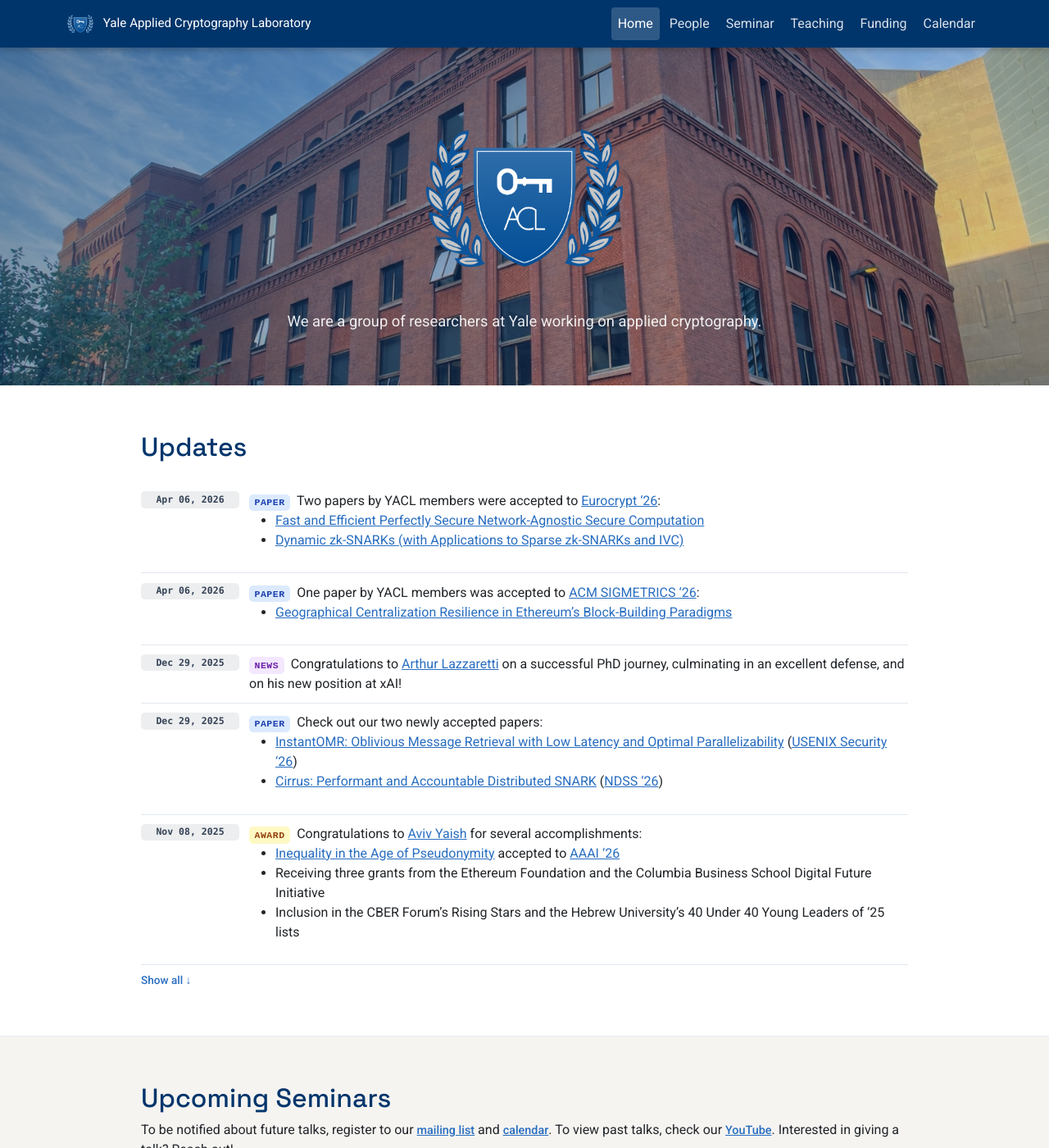
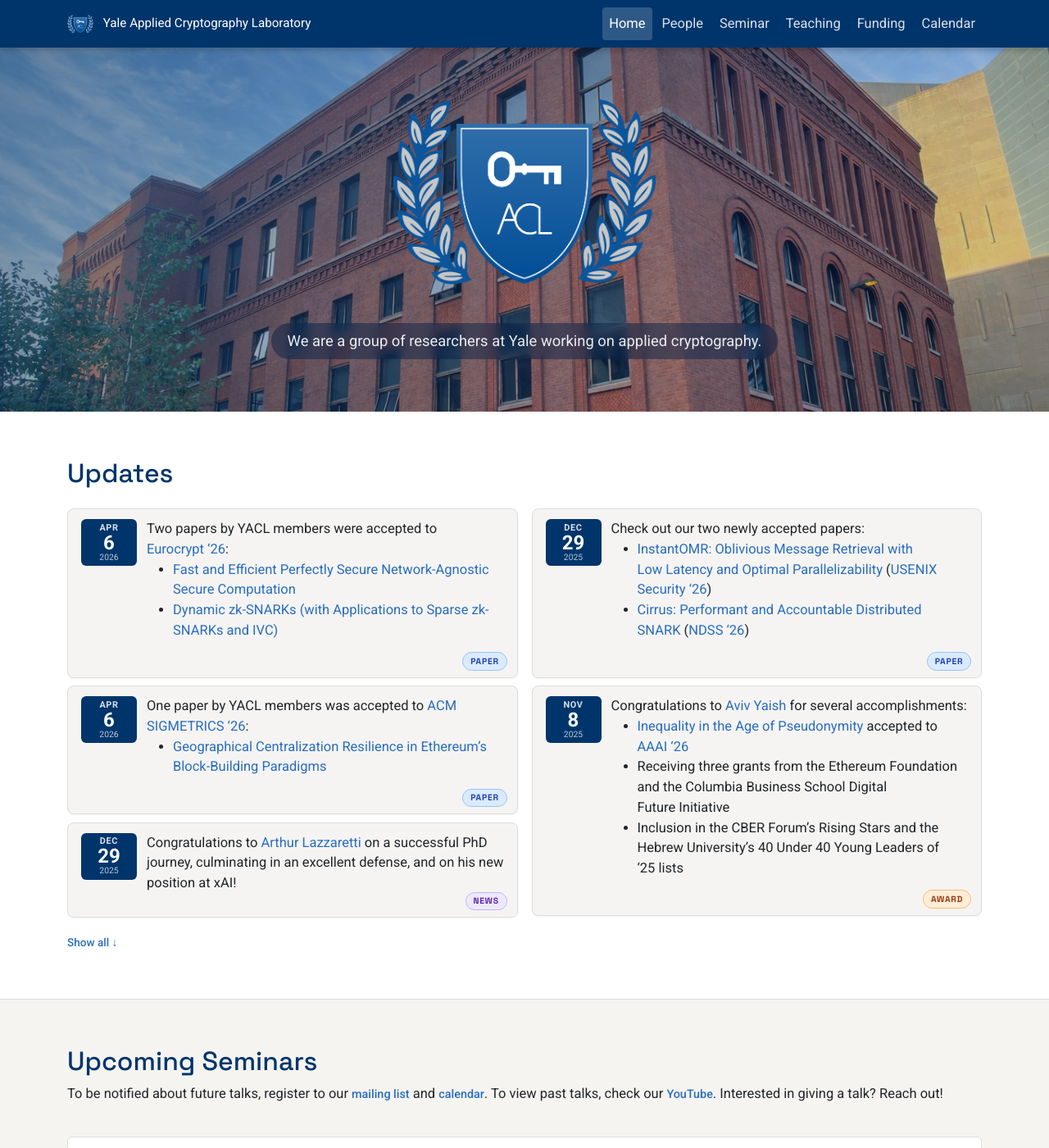
Before and after one commit to yale-acl/yacl-website, a Jekyll site: the page built from index.md, in a window 1280 px wide and 1400 px high. Shown: the whole window at 82% size. Built offline with Jekyll 4.4.1, drawn with Linux system fonts in a browser that asks for light colours.

Commit message:
Visual refresh of landing page and site-wide styles
- Redesign update cards: mosaic 2-column layout, navy date tile,
  category pill at bottom-right, subtle card backgrounds
- Align color palette with Yale official web colors; consolidate
  CSS variables and derive accent shades with color-mix()
- Unify button styles to pill shape with hover lift
- Hero: larger logo, frosted tagline pill, adjusted padding
- Typography: 16.5px base size, text-wrap: pretty/balance
- Links: underline on hover only

Co-Authored-By: Claude Sonnet 4.6 <noreply@anthropic.com>

```diff
--- a/assets/css/main.css
+++ b/assets/css/main.css
@@ -1,24 +1,35 @@
 /* ============================================================
    YACL — Site-specific styles (Bootstrap 5 base)
-   Yale blue #00356b · Accent #286dc0
+   Yale blue #00356b · Accent #d97706
    ============================================================ */
 
 /* 1. Bootstrap overrides & fonts
    ============================================================ */
 :root {
+  /* Brand */
   --yacl-navy: #00356b;
   --yacl-navy-rgb: 0, 53, 107;
-  --yacl-link: #286dc0;
-  --yacl-link-hover: #1a5096;
+  --yacl-accent: #286dc0;
+  --yacl-accent-dark: color-mix(in srgb, var(--yacl-accent), black 25%);
+  --yacl-accent-light: color-mix(in srgb, var(--yacl-accent), white 40%);
+  --yacl-footer: #0d2240;
+
+  /* Text */
   --yacl-ink: #3f4b57;
-  --yacl-ink-muted: #667788;
-  --yacl-ink-soft: #6a7682;
-  --yacl-slate: #334155;
-  --yacl-border: #e2e8f0;
-  --yacl-border-soft: #e8edf2;
-  --yacl-surface-alt: #f6f4f1;
-  --yacl-surface-subtle: #fbfaf8;
-  --yacl-footer: #0d2240;
+  --yacl-ink-muted: #978d85;
+
+  /* Surfaces & borders */
+  --yacl-surface: #f6f4f1;
+  --yacl-surface-raised: #f5f4f2;
+  --yacl-border: #dddddd;
+
+  /* Tags */
+  --tag-paper-bg: #dbeafe; --tag-paper-fg: #1e40af;
+  --tag-award-bg: #ffedd5; --tag-award-fg: #9a3412;
+  --tag-talk-bg:  #d1fae5; --tag-talk-fg:  #065f46;
+  --tag-news-bg:  #ede9fe; --tag-news-fg:  #5b21b6;
+
+  /* Bootstrap overrides */
   --bs-primary: #00356b;
   --bs-primary-rgb: 0, 53, 107;
   --bs-link-color: #286dc0;
@@ -26,13 +37,47 @@
   --bs-link-color-rgb: 40, 109, 192;
 }
 
-body { font-family: 'Roboto', system-ui, sans-serif; }
-h1, h2, h3, h4, h5, h6 { font-family: 'Space Grotesk', system-ui, sans-serif; color: var(--yacl-navy); }
+body { font-family: 'Roboto', system-ui, sans-serif; font-size: 16.5px; text-wrap: pretty; }
+h1, h2, h3, h4, h5, h6 { font-family: 'Space Grotesk', system-ui, sans-serif; color: var(--yacl-navy); text-wrap: balance; }
 h2:not(:first-child), h3:not(:first-child), h4:not(:first-child), h5:not(:first-child), h6:not(:first-child) { margin-top: 1.5rem; }
-a { color: var(--bs-link-color); }
-a:hover { color: var(--bs-link-hover-color); }
+a { color: var(--bs-link-color); text-decoration: none; }
+a:hover { color: var(--bs-link-hover-color); text-decoration: underline; }
 
-/* 2. Navbar
+/* 2. Buttons
+   ============================================================ */
+.btn {
+  border-radius: 999px;
+  font-weight: 600;
+  letter-spacing: .01em;
+  padding: .42rem .9rem;
+}
+
+.btn-primary {
+  background: var(--yacl-navy);
+  border-color: var(--yacl-navy);
+  box-shadow: 0 8px 18px rgba(15,23,42,.12);
+}
+.btn-primary:hover,
+.btn-primary:focus-visible {
+  background: color-mix(in srgb, var(--yacl-navy), black 15%);
+  border-color: color-mix(in srgb, var(--yacl-navy), black 15%);
+  box-shadow: 0 12px 24px rgba(15,23,42,.18);
+  transform: translateY(-1px);
+}
+
+.btn-outline-primary {
+  color: var(--yacl-navy);
+  border-color: var(--yacl-navy);
+}
+.btn-outline-primary:hover,
+.btn-outline-primary:focus-visible {
+  background: var(--yacl-navy);
+  border-color: var(--yacl-navy);
+  box-shadow: 0 12px 24px rgba(15,23,42,.18);
+  transform: translateY(-1px);
+}
+
+/* 4. Navbar
    ============================================================ */
 .yacl-navbar { background-color: var(--yacl-navy); box-shadow: 0 2px 8px rgba(0,0,0,.25); }
 .yacl-navbar .navbar-brand { font-size: .95rem; }
@@ -63,7 +108,7 @@ a:hover { color: var(--bs-link-hover-color); }
   background-image:
     linear-gradient(135deg, rgba(0,53,107,.62) 0%, rgba(0,53,107,.34) 40%, rgba(0,53,107,.12) 100%),
     url('/assets/images/yale-cs-building-enhanced-hq.webp');
-  padding: 4rem 0 3rem;
+  padding: 1rem 0 4rem;
   text-align: center;
 }
 
@@ -71,14 +116,12 @@ a:hover { color: var(--bs-link-hover-color); }
 .page-hero h1 { color: #fff; }
 
 .hero-logo {
-  width: clamp(150px, 28vw, 240px);
-  height: clamp(150px, 28vw, 240px);
+  width: clamp(220px, 55vw, 320px);
+  height: clamp(220px, 55vw, 320px);
   object-fit: contain;
-  border-radius: 16px;
-  margin-bottom: 1rem;
 }
 
-.home-hero .tagline { font-size: 1.15rem; color: rgba(255,255,255,.9); }
+.home-hero .tagline { font-size: 1.15rem; color: rgba(255,255,255,.9); width: fit-content; margin: 0 auto; background: rgba(0,30,70,.45); backdrop-filter: blur(6px); padding: .5rem 1.25rem; border-radius: 999px; }
 .page-hero h1 { margin-bottom: 0; }
 .page-subtitle { color: rgba(255,255,255,.82); font-size: 1.1rem; margin-top: .35rem; margin-bottom: 0; }
 
@@ -89,14 +132,10 @@ a:hover { color: var(--bs-link-hover-color); }
 
 /* 5. Home page sections
    ============================================================ */
-.home-hero .container,
-.home-section .container {
-  max-width: 960px;
-}
 
 .home-section { padding: 3.5rem 0; }
-.home-section + .home-section { border-top: 1px solid var(--yacl-border-soft); }
-.home-section.alt-bg { background: var(--yacl-surface-alt); }
+.home-section + .home-section { border-top: 1px solid var(--yacl-border); }
+.home-section.alt-bg { background: var(--yacl-surface); }
 
 .section-header { display: flex; align-items: baseline; justify-content: space-between; flex-wrap: wrap; gap: .5rem; margin-bottom: 1.5rem; }
 .section-header h2 { margin: 0; }
@@ -105,61 +144,82 @@ a:hover { color: var(--bs-link-hover-color); }
 
 /* 6. Update list
    ============================================================ */
-.updates-list { display: flex; flex-direction: column; }
+.updates-list { display: flex; flex-direction: column; gap: .5rem; }
 
-.update-date,
 .update-tag {
-  display: inline-flex;
-  align-items: center;
-  font-family: ui-monospace, 'Courier New', monospace;
-  font-size: .72rem;
-  font-weight: 600;
-  padding: .1rem .4rem;
-  border-radius: 5px;
-  white-space: nowrap;
+  position: absolute;
+  bottom: .5rem;
+  right: .75rem;
+  font-family: 'Space Grotesk', system-ui, sans-serif;
+  font-size: .65rem;
+  font-weight: 700;
+  text-transform: uppercase;
+  letter-spacing: .07em;
+  padding: .15rem .55rem;
+  border-radius: 999px;
+  border: 1px solid transparent;
 }
 
 .update-item {
   display: flex;
   align-items: flex-start;
   gap: .75rem;
-  padding: .7rem 0;
-  border-bottom: 1px solid var(--yacl-border);
+  padding: .75rem 1rem 1.75rem;
+  background: var(--yacl-surface-raised);
+  border: 1px solid var(--yacl-border);
+  border-radius: 8px;
+  box-shadow: 0 1px 3px rgba(0,0,0,.05);
+  position: relative;
 }
-.update-item:last-child { border-bottom: none; }
+
+.update-meta {
+  display: flex;
+  flex-direction: column;
+  align-items: center;
+  gap: .4rem;
+  flex: 0 0 68px;
+  width: 68px;
+  align-self: flex-start;
+}
 
 .update-date {
+  display: flex;
+  flex-direction: column;
+  align-items: center;
   justify-content: center;
-  flex: 0 0 7.5rem;
-  background: rgba(31,41,55,.08);
-  color: var(--yacl-slate);
+  width: 100%;
+  background: var(--yacl-navy);
+  color: #fff;
+  border-radius: 6px;
+  padding: .3rem .4rem;
+  line-height: 1.1;
+  text-align: center;
 }
+
+.update-date-month { font-size: .68rem; font-weight: 600; text-transform: uppercase; letter-spacing: .06em; opacity: .85; }
+.update-date-day   { font-size: 1.5rem; font-weight: 700; line-height: 1; }
+.update-date-year  { font-size: .65rem; opacity: .72; }
 
 .update-body { display: block; flex: 1 1 auto; min-width: 0; }
 
-.update-tag {
-  text-transform: uppercase;
-  letter-spacing: .05em;
-  vertical-align: baseline;
-  margin-right: .25rem;
-}
+.update-tag--paper { background: var(--tag-paper-bg); color: var(--tag-paper-fg); border-color: #93c5fd; }
+.update-tag--award { background: var(--tag-award-bg); color: var(--tag-award-fg); border-color: #fdba74; }
+.update-tag--talk  { background: var(--tag-talk-bg);  color: var(--tag-talk-fg);  border-color: #6ee7b7; }
+.update-tag--news  { background: var(--tag-news-bg);  color: var(--tag-news-fg);  border-color: #c4b5fd; }
 
-.update-tag--paper { background: #dbeafe; color: #1e40af; }
-.update-tag--award { background: #fef9c3; color: #92400e; }
-.update-tag--talk  { background: #dcfce7; color: #166534; }
-.update-tag--news  { background: #f3e8ff; color: #6b21a8; }
 
 .updates-collapsed,
 .seminar-list,
 .seminar-full-list { display: flex; flex-direction: column; }
 
+.updates-collapsed { gap: .5rem; }
 .updates-collapsed[hidden] { display: none; }
 
 .updates-toggle {
-  margin-top: .5rem;
+  margin-top: .75rem;
   background: none;
   border: none;
-  color: #286dc0;
+  color: var(--yacl-accent);
   font-size: .85rem;
   font-weight: 500;
   cursor: pointer;
@@ -196,16 +256,16 @@ a:hover { color: var(--bs-link-hover-color); }
 .seminar-heading { font-size: 1rem; color: var(--yacl-navy); margin: 0 0 .2rem; }
 .seminar-speaker { font-weight: 700; }
 .seminar-speaker-line { margin: 0; font-weight: 400; }
-.seminar-time { color: #777; margin-bottom: 0; }
+.seminar-time { color: var(--yacl-ink-muted); margin-bottom: 0; }
 
 .seminar-entry { --bs-card-border-color: var(--yacl-border); overflow: hidden; }
 .seminar-entry[open] { --bs-card-border-color: #d8dde6; box-shadow: 0 8px 24px rgba(15,23,42,.08); }
-.seminar-entry-past[open] { --bs-card-border-color: #d6dbe3; box-shadow: 0 8px 20px rgba(71,85,105,.12); }
+.seminar-entry-past[open] { --bs-card-border-color: #d8dde6; box-shadow: 0 8px 20px rgba(71,85,105,.12); }
 
 .seminar-entry-summary { list-style: none; cursor: pointer; }
 .seminar-entry-summary::-webkit-details-marker { display: none; }
 
-.seminar-entry-body { background: var(--yacl-surface-subtle); }
+.seminar-entry-body { background: var(--yacl-surface-raised); }
 .seminar-detail { color: var(--yacl-ink); line-height: 1.65; }
 
 .seminar-btn {
@@ -226,7 +286,7 @@ a:hover { color: var(--bs-link-hover-color); }
 }
 
 .seminar-btn-livestream {
-  background: linear-gradient(135deg, #f59e0b, #d97706);
+  background: linear-gradient(135deg, var(--yacl-accent-light), var(--yacl-accent));
 }
 
 .seminar-btn-video {
@@ -234,7 +294,7 @@ a:hover { color: var(--bs-link-hover-color); }
 }
 
 .seminar-btn-details {
-  background: linear-gradient(135deg, #51a9ff, #2f6fed);
+  background: linear-gradient(135deg, var(--yacl-accent-light), var(--yacl-accent));
 }
 
 .seminar-toggle { white-space: nowrap; }
@@ -247,9 +307,9 @@ a:hover { color: var(--bs-link-hover-color); }
 .seminar-action-row { display: flex; flex-wrap: wrap; align-items: center; gap: .4rem; margin-top: .5rem; }
 
 .seminar-resources {
-  background: #f0f5fb;
-  border: 1px solid #d7e4f2;
-  border-left: 4px solid #286dc0;
+  background: var(--yacl-surface-raised);
+  border: 1px solid var(--yacl-border);
+  border-left: 4px solid var(--yacl-accent);
   border-radius: 8px;
   padding: 1.25rem 1.5rem;
   margin-bottom: 2rem;
@@ -257,7 +317,7 @@ a:hover { color: var(--bs-link-hover-color); }
 .seminar-resources h2 { font-size: 1.1rem; margin-bottom: .75rem; }
 .seminar-resources ul { list-style: none; padding: 0; margin: 0; }
 .seminar-resources li { padding: .3rem 0; font-size: .9rem; }
-.seminar-resources li::before { content: "→ "; color: #286dc0; font-weight: 700; }
+.seminar-resources li::before { content: "→ "; color: var(--yacl-accent); font-weight: 700; }
 .seminar-links ul { margin-top: .5rem; }
 
 /* 8. People page
@@ -268,15 +328,15 @@ a:hover { color: var(--bs-link-hover-color); }
 
 .person-row { display: grid; grid-template-columns: clamp(120px, 18vw, 200px) minmax(0,1fr); gap: 1.25rem; align-items: start; }
 
-.person-photo { width: 100%; aspect-ratio: 1/1; object-fit: cover; background: #e2e8f0; }
+.person-photo { width: 100%; aspect-ratio: 1/1; object-fit: cover; background: var(--yacl-border); }
 
 .person-copy h3 { font-size: 1.25rem; margin-bottom: .25rem; }
-.person-role { font-size: .82rem; color: var(--yacl-link); font-weight: 600; text-transform: uppercase; letter-spacing: .05em; margin-bottom: .6rem; }
+.person-role { font-size: .82rem; color: var(--yacl-accent); font-weight: 600; text-transform: uppercase; letter-spacing: .05em; margin-bottom: .6rem; }
 .person-links { font-size: .88rem; color: var(--yacl-ink-muted); margin-bottom: .65rem; }
-.person-links a { color: var(--yacl-link); }
-.person-links-sep { color: #98a5b3; margin: 0 .35rem; }
+.person-links a { color: var(--yacl-accent); }
+.person-links-sep { color: var(--yacl-ink-muted); margin: 0 .35rem; }
 .person-research { font-size: .95rem; color: var(--yacl-ink); margin: 0; line-height: 1.7; }
-.member-role { font-size: .9rem; color: var(--yacl-ink-soft); margin: .25rem 0 0; }
+.member-role { font-size: .9rem; color: var(--yacl-ink-muted); margin: .25rem 0 0; }
 
 
 /* 9. Teaching page
@@ -287,7 +347,7 @@ a:hover { color: var(--bs-link-hover-color); }
 /* 10. Funding page
    ============================================================ */
 .funding-grid { display: grid; grid-template-columns: repeat(auto-fit, minmax(200px,1fr)); gap: 1.25rem; margin-bottom: 2rem; }
-.funding-card { background: #fff; border: 1px solid #e4ebf2; border-radius: 12px; padding: 1.5rem 1.25rem; min-height: 200px; display: flex; flex-direction: column; justify-content: space-between; align-items: center; text-align: center; box-shadow: 0 4px 16px rgba(13,34,64,.06); }
+.funding-card { background: #fff; border: 1px solid var(--yacl-border); border-radius: 12px; padding: 1.5rem 1.25rem; min-height: 200px; display: flex; flex-direction: column; justify-content: space-between; align-items: center; text-align: center; box-shadow: 0 4px 16px rgba(13,34,64,.06); }
 .funding-card h2 { font-size: 1rem; margin: 0; }
 .funding-logo { width: 100%; max-width: 200px; height: 100px; object-fit: contain; }
 .funding-logo--nsf { height: 130px; max-width: 130px; }
@@ -312,12 +372,50 @@ a:hover { color: var(--bs-link-hover-color); }
   .yacl-navbar .nav-link { padding: .6rem .75rem; }
 }
 
+@media (min-width: 769px) {
+  .updates-list {
+    display: block;
+    columns: 2;
+    column-gap: 1rem;
+    gap: unset;
+  }
+  .update-item {
+    break-inside: avoid;
+    margin-bottom: .6rem;
+  }
+  .updates-collapsed {
+    column-span: all;
+    display: block;
+    columns: 2;
+    column-gap: 1rem;
+    flex-direction: unset;
+  }
+  .updates-collapsed[hidden] { display: none; }
+  .updates-collapsed .update-item { margin-bottom: .6rem; }
+}
+
 @media (max-width: 768px) {
-  .update-item { flex-direction: column; gap: .5rem; }
+  .update-item { flex-direction: column; gap: .35rem; }
+  .update-meta {
+    flex-direction: row;
+    align-items: baseline;
+    width: auto;
+    flex: none;
+  }
   .update-date {
-    flex: 0 0 auto;
-    align-self: stretch;
-    justify-content: center;
+    flex-direction: row;
+    align-items: baseline;
+    gap: .15rem;
+    width: auto;
+    background: none;
+    color: var(--yacl-ink);
+    padding: 0;
+    border-radius: 0;
   }
+  .update-date-month,
+  .update-date-day,
+  .update-date-year { font-size: .75rem; font-weight: 500; opacity: 1; line-height: 1.2; }
+  .update-date-day::after { content: ","; }
+}
   .person-row { grid-template-columns: clamp(120px, 32vw, 160px) minmax(0,1fr); }
 }
--- a/index.md
+++ b/index.md
@@ -20,8 +20,15 @@ title: Home
       {% assign hidden_count = site.data.updates.size | minus: preview_count %}
       {% for update in site.data.updates %}
         <div class="update-item">
-          <span class="update-date font-monospace">{{ update.date | date: "%b %d, %Y" }}</span>
-          <span class="update-body">{% if update.tag %}<span class="update-tag update-tag--{{ update.tag }}">{{ update.tag }}</span> {% endif %}<span class="update-text">{% if update.url %}<a href="{{ update.url }}">{{ update.text | markdownify | remove: '<p>' | remove: '</p>' | strip }}</a>{% else %}{{ update.text | markdownify | remove: '<p>' | remove: '</p>' | strip }}{% endif %}</span></span>
+          <div class="update-meta">
+            <div class="update-date">
+              <span class="update-date-month">{{ update.date | date: "%b" }}</span>
+              <span class="update-date-day">{{ update.date | date: "%-d" }}</span>
+              <span class="update-date-year">{{ update.date | date: "%Y" }}</span>
+            </div>
+          </div>
+          <span class="update-body"><span class="update-text">{% if update.url %}<a href="{{ update.url }}">{{ update.text | markdownify | remove: '<p>' | remove: '</p>' | strip }}</a>{% else %}{{ update.text | markdownify | remove: '<p>' | remove: '</p>' | strip }}{% endif %}</span></span>
+          {% if update.tag %}<span class="update-tag update-tag--{{ update.tag }}">{{ update.tag }}</span>{% endif %}
         </div>
         {% if forloop.index == preview_count and hidden_count > 0 %}
         <div class="updates-collapsed" id="updates-more" hidden>
```
